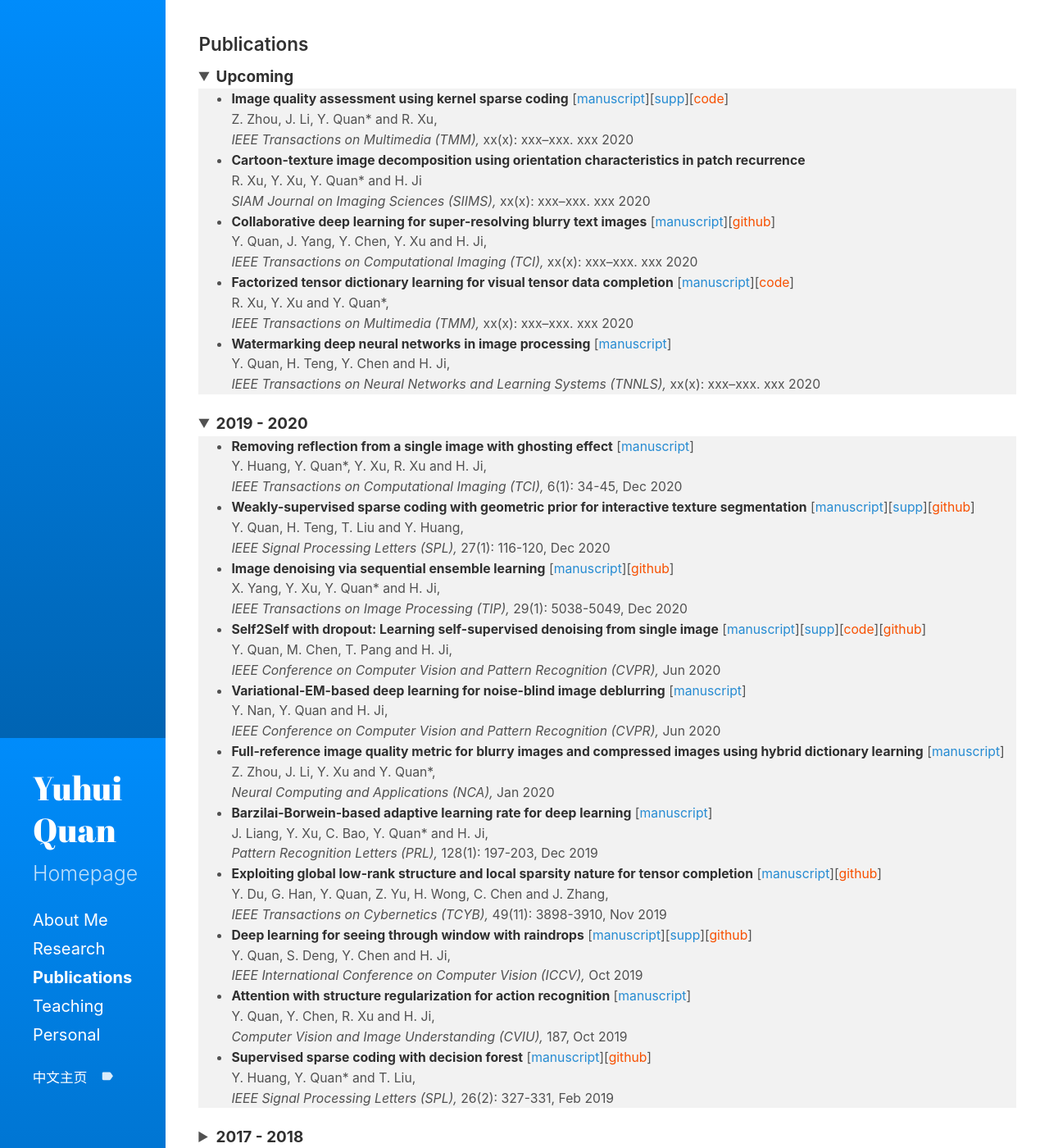
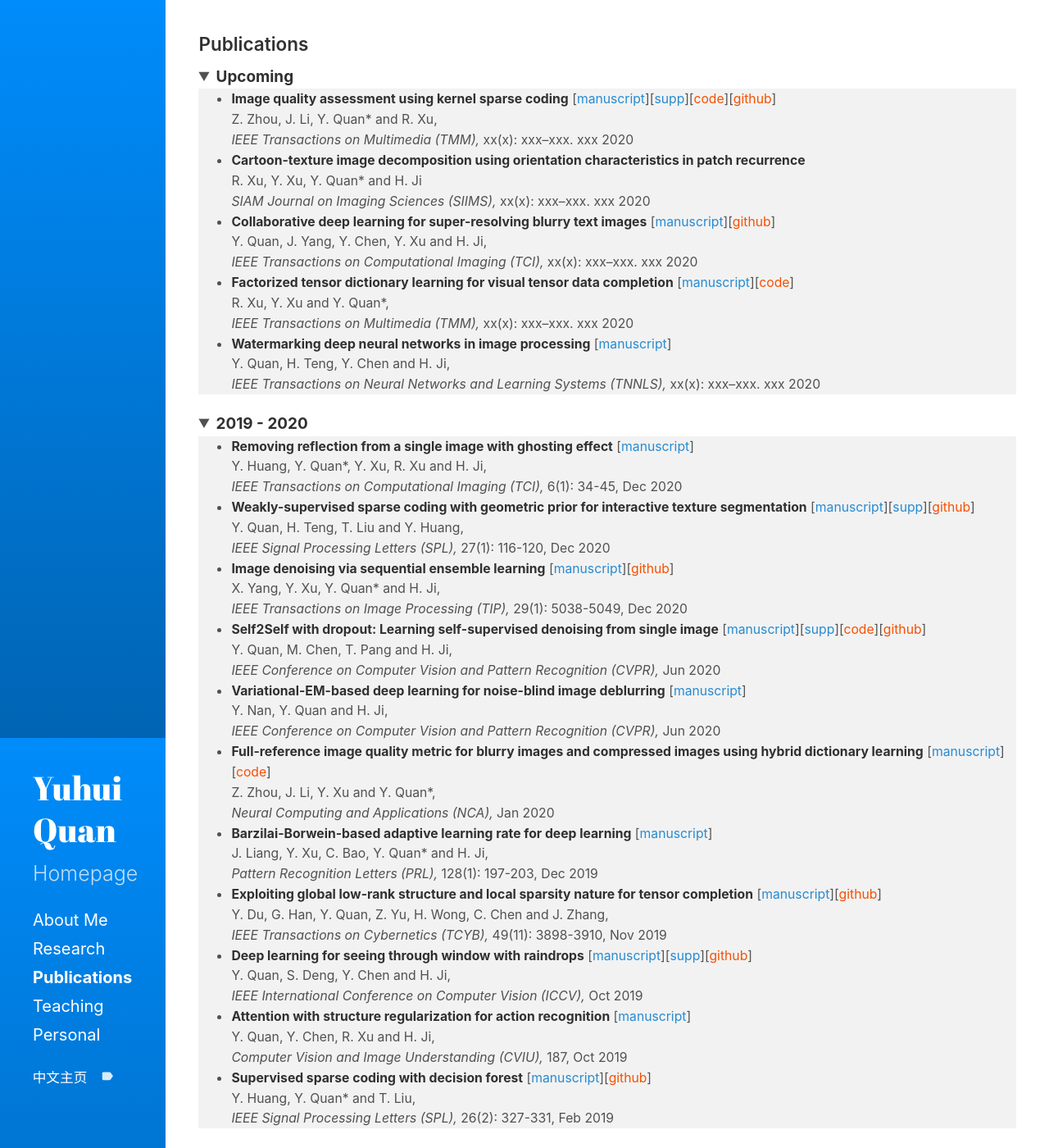
Before and after one commit to csyhquan/csyhquan.github.io, a Jekyll site: the page built from category/c_publication.md, in a window 1280 px wide and 1400 px high. Shown: the whole window at 82% size. Built offline with Jekyll 4.4.1, drawn with Linux system fonts in a browser that asks for light colours.

Commit message:
Update c_publication.md

```diff
--- a/category/c_publication.md
+++ b/category/c_publication.md
@@ -7,7 +7,7 @@ title: Publications
 <summary><t-half><span><strong>Upcoming</strong></span></t-half></summary>
 <t1>
 <ul style="background-color: #f2f2f2;">
-<li><span style="font-size: 95%;"><strong>Image quality assessment using kernel sparse coding</strong>  [<a href="https://github.com/csyhquan/csyhquan.github.io/raw/master/manuscript/20x-tmm-Image%20Quality%20Assessment%20Using%20Kernel%20Sparse%20Coding.pdf">manuscript</a>][<a href="https://github.com/csyhquan/csyhquan.github.io/raw/master/manuscript/20x-tmm-Image%20Quality%20Assessment%20Using%20Kernel%20Sparse%20Coding%20(SUPP).pdf">supp</a>][<a href="https://github.com/csyhquan/csyhquan.github.io/raw/master/code/TMM-kernel/TMM-KSC_IQA-FinalCode.rar"><font color="#F75000">code</font></a>]</span><br />
+<li><span style="font-size: 95%;"><strong>Image quality assessment using kernel sparse coding</strong>  [<a href="https://github.com/csyhquan/csyhquan.github.io/raw/master/manuscript/20x-tmm-Image%20Quality%20Assessment%20Using%20Kernel%20Sparse%20Coding.pdf">manuscript</a>][<a href="https://github.com/csyhquan/csyhquan.github.io/raw/master/manuscript/20x-tmm-Image%20Quality%20Assessment%20Using%20Kernel%20Sparse%20Coding%20(SUPP).pdf">supp</a>][<a href="https://github.com/csyhquan/csyhquan.github.io/raw/master/code/TMM-kernel/TMM-KSC_IQA-FinalCode.rar"><font color="#F75000">code</font></a>][<a href="https://github.com/JoanneZZH/KSC-IQA" ><font color="#F75000">github</font></a>] </span><br />
 <span style="font-size: 95%;"> Z. Zhou, J. Li, Y. Quan* and R. Xu, <br />
 <em>IEEE Transactions on Multimedia (TMM), </em>xx(x): xxx–xxx. xxx 2020</span></li>
 <li><span style="font-size: 95%;"><strong>Cartoon-texture image decomposition using orientation characteristics in patch recurrence</strong><!--[<a href="https://github.com/csyhquan/csyhquan.github.io/raw/master/manuscript/20x-siam-Cartoon-Texture%20Image%20Decomposition%20using%20Orientation%20Characteristics%20in%20Patch%20Recurrence.pdf">manuscript</a>]--> </span><br />
@@ -47,7 +47,7 @@ title: Publications
 <li><span style="font-size: 95%;"><strong>Variational-EM-based deep learning for noise-blind image deblurring</strong>  [<a href="https://github.com/csyhquan/csyhquan.github.io/raw/master/manuscript/20-cvpr-Variational-EM-based%20Deep%20Learning%20for%20Noise-blind%20Image%20Deblurring.pdf">manuscript</a>]</span><br />
 <span style="font-size: 95%;"> Y. Nan, Y. Quan and H. Ji, <br />
 <em>IEEE Conference on Computer Vision and Pattern Recognition (CVPR), </em>Jun 2020</span></li><!--Seattle(virtual），Jun-->
- <li><span style="font-size: 95%;"><strong>Full-reference image quality metric for blurry images and compressed images using hybrid dictionary learning</strong> [<a href="https://github.com/csyhquan/csyhquan.github.io/raw/master/manuscript/20-nca-Full-reference%20image%20quality%20metric%20for%20blurry%20images%20and%20compressed%20images%20using%20hybrid%20dictionary%20learning.pdf" download="github">manuscript</a>] </span><br />
+ <li><span style="font-size: 95%;"><strong>Full-reference image quality metric for blurry images and compressed images using hybrid dictionary learning</strong> [<a href="https://github.com/csyhquan/csyhquan.github.io/raw/master/manuscript/20-nca-Full-reference%20image%20quality%20metric%20for%20blurry%20images%20and%20compressed%20images%20using%20hybrid%20dictionary%20learning.pdf" download="github">manuscript</a>][<a href="https://github.com/JoanneZZH/HDL-IQA/" ><font color="#F75000">code</font></a>] </span><br />
 <span style="font-size: 95%;"> Z. Zhou, J. Li, Y. Xu and Y. Quan*,<br />
 <em> Neural Computing and Applications (NCA), </em>Jan 2020</span></li>
 
```
